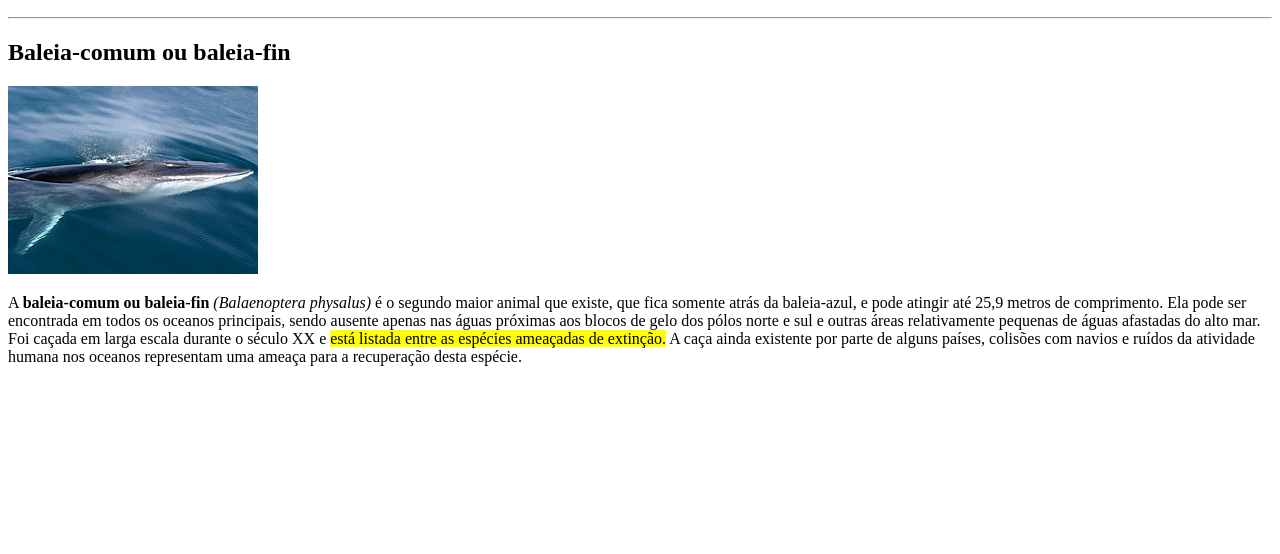
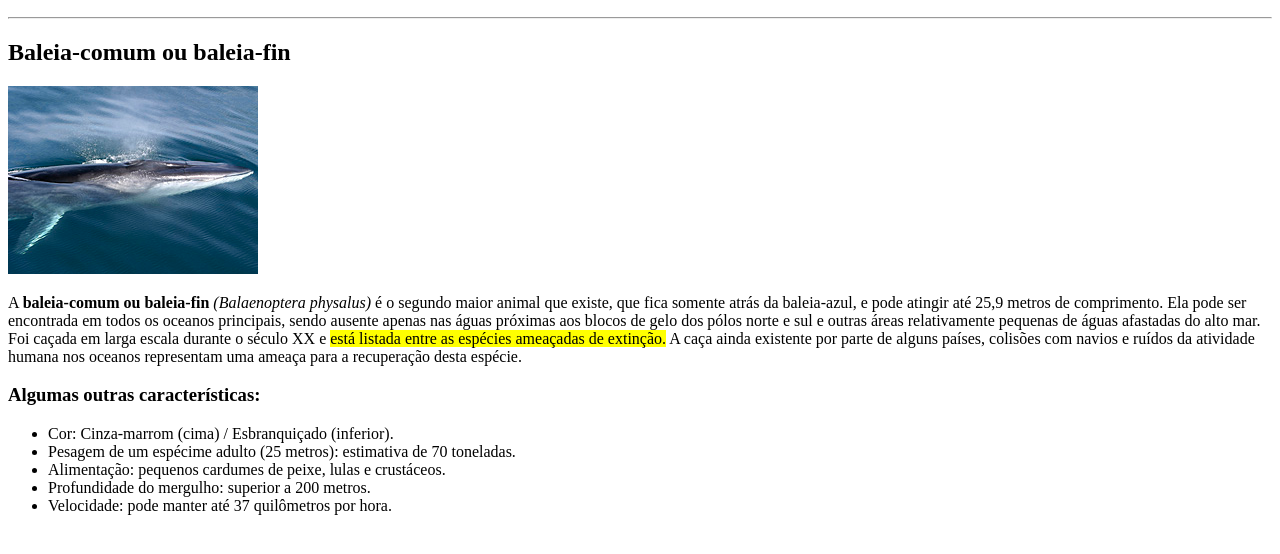
Before and after one commit to Lucas1nogueira/projeto-web, a plain HTML site: page index.html in a window 1280 px wide. Shown: the part 110-664 px from the top of the page. Drawn offline with Linux system fonts and the light colour scheme.

Commit message:
Inclusão de lista

```diff
--- a/index.html
+++ b/index.html
@@ -17,5 +17,14 @@
     <h2>Baleia-comum ou baleia-fin</h2>
     <img src="images/baleia-fin.JPG" alt="Baleia-comum ou baleia-fin">
     <p>A <strong>baleia-comum ou baleia-fin</strong> <em>(Balaenoptera physalus)</em> é o segundo maior animal que existe, que fica somente atrás da baleia-azul, e pode atingir até 25,9 metros de comprimento. Ela pode ser encontrada em todos os oceanos principais, sendo ausente apenas nas águas próximas aos blocos de gelo dos pólos norte e sul e outras áreas relativamente pequenas de águas afastadas do alto mar. Foi caçada em larga escala durante o século XX e <mark>está listada entre as espécies ameaçadas de extinção.</mark> A caça ainda existente por parte de alguns países, colisões com navios e ruídos da atividade humana nos oceanos representam uma ameaça para a recuperação desta espécie.</p>
+    <h3>Algumas outras características:</h3>
+    <!-- Lista não ordenada -->
+    <ul>
+        <li>Cor: Cinza-marrom (cima) / Esbranquiçado (inferior).</li>
+        <li>Pesagem de um espécime adulto (25 metros): estimativa de 70 toneladas.</li>
+        <li>Alimentação: pequenos cardumes de peixe, lulas e crustáceos.</li>
+        <li>Profundidade do mergulho: superior a 200 metros.</li>
+        <li>Velocidade: pode manter até 37 quilômetros por hora.</li>
+    </ul>
 </body>
 </html>
```
